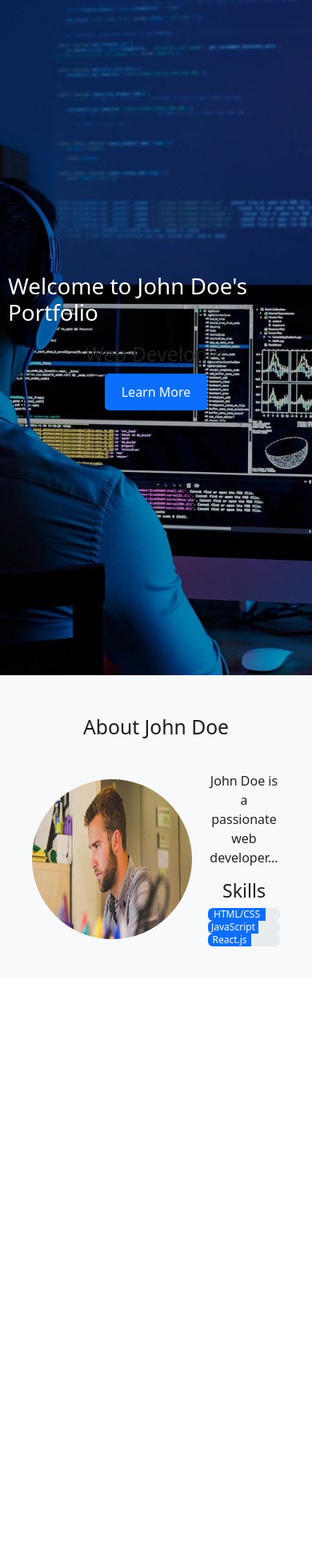
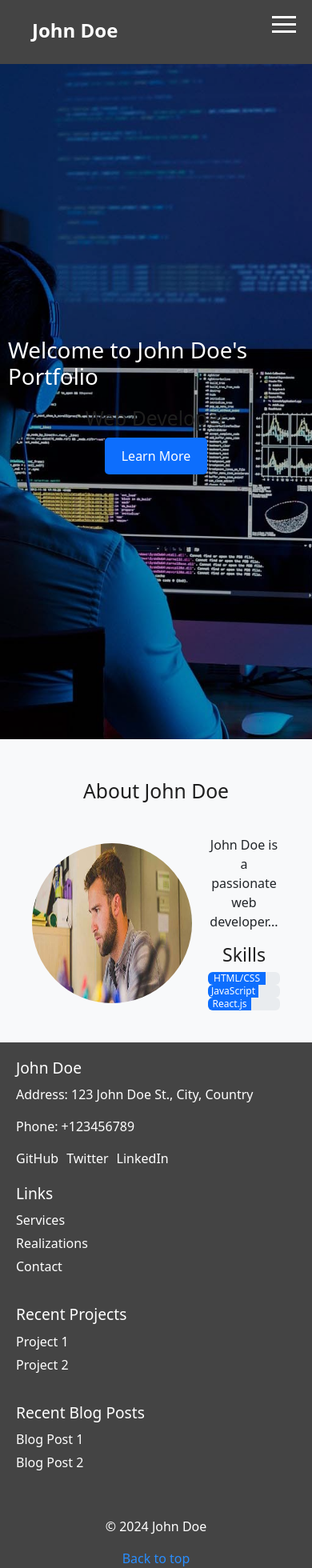
Before and after one commit to HC-VP/john-doe-portfolio, a React (Create React App) app: page / in a window 390 px wide. Shown: the top 1960 px of the page at 80% size. Before the commit the page ends 1223 px from the top, so only its background shows below. Built offline with nearby package versions, Linux system fonts and the light colour scheme.

Commit message:
good Header and basic footer

```diff
--- a/src/App.js
+++ b/src/App.js
@@ -6,22 +6,23 @@ import Services from './pages/services/Services';
 import Realizations from './pages/realizations/Realizations';
 import Contact from './pages/contact/Contact';
 import Blog from './pages/blog/Blog';
+import Header from './components/header/Header';
+import Footer from './components/footer/Footer';
 
 const App = () => {
   return (
     <Router>
+      <Header />
       <div>
-        {/* Header component here */}
         <Routes>
-          {/* Use 'element' and pass JSX */}
           <Route path="/" element={<Accueil />} />
           <Route path="/services" element={<Services />} />
           <Route path="/realizations" element={<Realizations />} />
           <Route path="/contact" element={<Contact />} />
           <Route path="/blog" element={<Blog />} />
         </Routes>
-        {/* Footer component here */}
       </div>
+      <Footer />
     </Router>
   );
 };
--- /dev/null
+++ b/src/components/footer/Footer.css
@@ -0,0 +1,61 @@
+.footer-container {
+    display: flex;
+    justify-content: space-between;
+    background-color: #444;
+    color: white;
+    padding: 20px;
+  }
+
+  .footer-column {
+    width: 23%;
+  }
+
+  .footer-column h4 {
+    font-size: 1.2rem;
+    margin-bottom: 10px;
+  }
+
+  .footer-column ul {
+    list-style: none;
+    padding: 0;
+  }
+
+  .footer-column ul li {
+    margin-bottom: 5px;
+  }
+
+  .footer-column a {
+    color: white;
+    text-decoration: none;
+  }
+
+  .footer-column a:hover {
+    color: #cde1f8;
+  }
+
+  .social-links a {
+    margin-right: 10px;
+  }
+
+  /* Footer responsive design for smaller screens */
+  @media (max-width: 768px) {
+    .footer-container {
+      flex-direction: column;
+      align-items: center;
+    }
+
+    .footer-column {
+      width: 100%;
+      margin-bottom: 20px;
+    }
+  }
+
+  .copyright {
+    text-align: center;
+    margin-top: 20px;
+  }
+
+  .copyright a {
+    color: #298eff;
+    text-decoration: none;
+  }
--- /dev/null
+++ b/src/components/footer/Footer.js
@@ -0,0 +1,51 @@
+import React from 'react';
+import './Footer.css';
+
+const Footer = () => {
+  return (
+    <footer className="footer-container">
+      <div className="footer-column">
+        <h4>John Doe</h4>
+        <p>Address: 123 John Doe St., City, Country</p>
+        <p>Phone: +123456789</p>
+        <div className="social-links">
+          <a href="https://github.com/johndoe" target="_blank" rel="noopener noreferrer">GitHub</a>
+          <a href="https://twitter.com/johndoe" target="_blank" rel="noopener noreferrer">Twitter</a>
+          <a href="https://linkedin.com/in/johndoe" target="_blank" rel="noopener noreferrer">LinkedIn</a>
+        </div>
+      </div>
+
+      <div className="footer-column">
+        <h4>Links</h4>
+        <ul>
+          <li><a href="/services">Services</a></li>
+          <li><a href="/realizations">Realizations</a></li>
+          <li><a href="/contact">Contact</a></li>
+        </ul>
+      </div>
+
+      <div className="footer-column">
+        <h4>Recent Projects</h4>
+        <ul>
+          <li><a href="/realizations">Project 1</a></li>
+          <li><a href="/realizations">Project 2</a></li>
+        </ul>
+      </div>
+
+      <div className="footer-column">
+        <h4>Recent Blog Posts</h4>
+        <ul>
+          <li><a href="/blog">Blog Post 1</a></li>
+          <li><a href="/blog">Blog Post 2</a></li>
+        </ul>
+      </div>
+
+      <div className="copyright">
+        <p>&copy; 2024 John Doe</p>
+        <a href="#top">Back to top</a>
+      </div>
+    </footer>
+  );
+};
+
+export default Footer;
--- /dev/null
+++ b/src/components/header/Header.css
@@ -0,0 +1,109 @@
+/* Header Styles */
+.header-container {
+  display: flex;
+  justify-content: space-between;
+  align-items: center;
+  background-color: #444;
+  color: white;
+  padding: 15px 20px;
+  position: relative;
+  z-index: 10; /* Ensure header is above other content */
+  transition: height 0.3s ease; /* Smooth transition for height change */
+  height: 80px; /* Default height for the header */
+}
+
+.logo a {
+  font-size: 24px;
+  color: white;
+  text-decoration: none;
+  font-weight: 700;
+  display: block;
+  padding-left: 20px;
+  z-index: 20; /* Ensure logo stays above the menu */
+  position: relative; /* Ensure logo stays above everything else */
+}
+
+/* Hamburger Menu */
+.hamburger-menu {
+  display: none; /* Hide by default */
+  cursor: pointer;
+  flex-direction: column;
+  justify-content: space-between;
+  width: 30px;
+  height: 21px;
+  z-index: 20; /* Ensure it's above other elements */
+}
+
+.hamburger-menu .line {
+  height: 3px;
+  background-color: white;
+  width: 100%;
+}
+
+nav ul {
+  list-style: none;
+  display: flex;
+  margin: 0;
+}
+
+nav ul li {
+  margin: 0 15px;
+}
+
+nav ul li a {
+  color: white;
+  text-decoration: none;
+  text-transform: uppercase;
+  font-weight: 600;
+}
+
+nav ul li a:hover {
+  color: #cde1f8;
+}
+
+/* Mobile View */
+@media (max-width: 768px) {
+  .hamburger-menu {
+    display: flex; /* Show hamburger icon on small screens */
+    position: absolute;
+    right: 20px; /* Align hamburger to the top-right corner */
+    top: 20px;
+  }
+
+  nav ul {
+    display: none; /* Hide the menu by default on mobile */
+    flex-direction: column;
+    background-color: #444;
+    position: fixed; /* Fixed position to fill the screen */
+    top: 0;
+    left: 0;
+    width: 100%; /* Full width */
+    margin: 0;
+    padding-top: 60px; /* Space for the logo */
+    z-index: 5; /* Ensure it’s above the content but behind the hamburger */
+  }
+
+  nav ul li {
+    margin: 20px 0;
+    text-align: left; /* Align text to the left */
+    padding-left: 20px; /* Add padding to align the links under the logo */
+  }
+
+  /* When the menu is active, expand it */
+  nav ul.active {
+    display: flex;
+  }
+
+  .header-container.active {
+    height: auto; /* Allow height to adjust based on content */
+  }
+
+  .logo {
+    position: absolute;
+    top: 20px;
+    left: 20px;
+    font-size: 28px;
+    color: white;
+    z-index: 20; /* Ensure logo stays above the menu */
+  }
+}
--- /dev/null
+++ b/src/components/header/Header.js
@@ -0,0 +1,38 @@
+import React, { useState } from 'react';
+import { Link } from 'react-router-dom';
+import './Header.css';
+
+const Header = () => {
+  const [menuOpen, setMenuOpen] = useState(false);
+
+  const toggleMenu = () => {
+    setMenuOpen(!menuOpen); // Toggle the menu visibility
+  };
+
+  return (
+    <header className={`header-container ${menuOpen ? 'active' : ''}`}>
+      <div className="logo">
+        <Link to="/">John Doe</Link> {/* Logo, clicking redirects to the homepage */}
+      </div>
+
+      {/* Hamburger icon */}
+      <div className="hamburger-menu" onClick={toggleMenu}>
+        <div className="line"></div>
+        <div className="line"></div>
+        <div className="line"></div>
+      </div>
+
+      <nav>
+        <ul className={menuOpen ? 'nav-links active' : 'nav-links'}>
+          <li><Link to="/" className="nav-link">Accueil</Link></li>
+          <li><Link to="/services" className="nav-link">Services</Link></li>
+          <li><Link to="/realizations" className="nav-link">Réalisations</Link></li>
+          <li><Link to="/contact" className="nav-link">Me contacter</Link></li>
+          <li><Link to="/blog" className="nav-link">Blog</Link></li>
+        </ul>
+      </nav>
+    </header>
+  );
+};
+
+export default Header;
--- a/src/pages/accueil/Accueil.css
+++ b/src/pages/accueil/Accueil.css
@@ -1,14 +1,16 @@
 /* Accueil Page Styles */
 .accueil-container {
   position: relative;
+  z-index: 1; /* Keep the main content below the header */
 }
 
 .background-image {
-    background-image: url('../../images/hero-bg.jpg'); /* Add your background image */
+  background-image: url('../../images/hero-bg.jpg');
   height: 100vh;
   background-size: cover;
   background-position: center;
   position: relative;
+  z-index: -1; /* Keep it behind the content */
 }
 
 .overlay {
@@ -19,6 +21,7 @@
   flex-direction: column;
   justify-content: center;
   align-items: center;
+  z-index: -1; /* Keep it behind other content */
 }
 
 h1, h2 {
```
Lines whose indentation alone changed are shown as unchanged.
